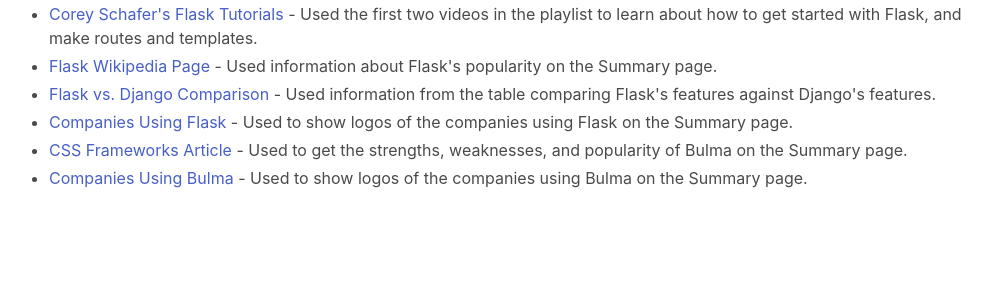
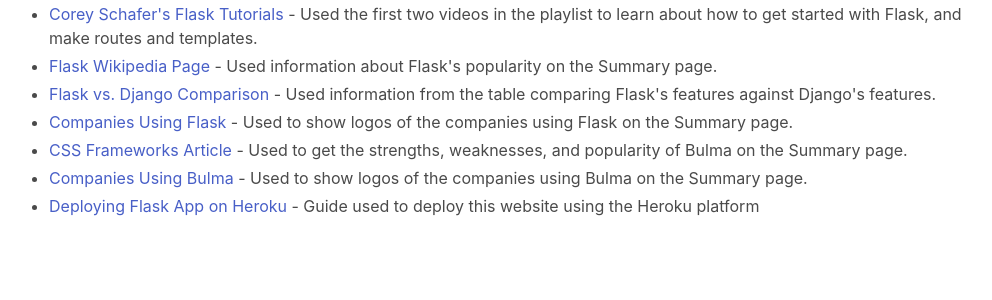
Before and after one commit to pa-aggarwal/cps530-project, a Flask app: page /credits in a window 1280 px wide. Shown: the part 324-624 px from the top of the page, without its empty margins (143-1135 px from the left). Run offline with Flask 2, Linux system fonts and the light colour scheme; some libraries are stand-ins or nearby versions.

Commit message:
Update README.md and credits page with deployment info

```diff
--- a/templates/credits.html
+++ b/templates/credits.html
@@ -14,6 +14,7 @@
                 <li><a href="https://www.educative.io/courses/flask-develop-web-applications-in-python/RLY4J4OlryV" target="_blank">Companies Using Flask</a> - Used to show logos of the companies using Flask on the Summary page.</li>
                 <li><a href="https://athemes.com/collections/best-css-frameworks/" target="_blank">CSS Frameworks Article</a> - Used to get the strengths, weaknesses, and popularity of Bulma on the Summary page.</li>
                 <li><a href="https://stackshare.io/bulma" target="_blank">Companies Using Bulma</a> - Used to show logos of the companies using Bulma on the Summary page.</li>
+                <li><a href="https://dev.to/techparida/how-to-deploy-a-flask-app-on-heroku-heb" target="_blank">Deploying Flask App on Heroku</a> - Guide used to deploy this website using the Heroku platform</li>
             </ul>
         </div>
     </section>
```
Also changed, not shown: README.md.
